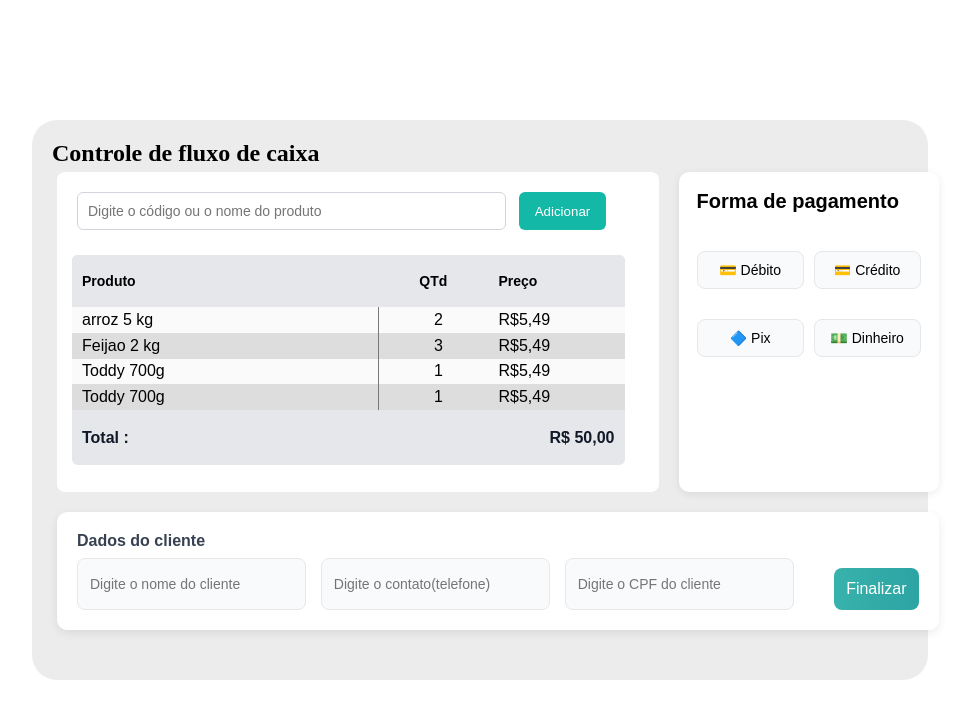
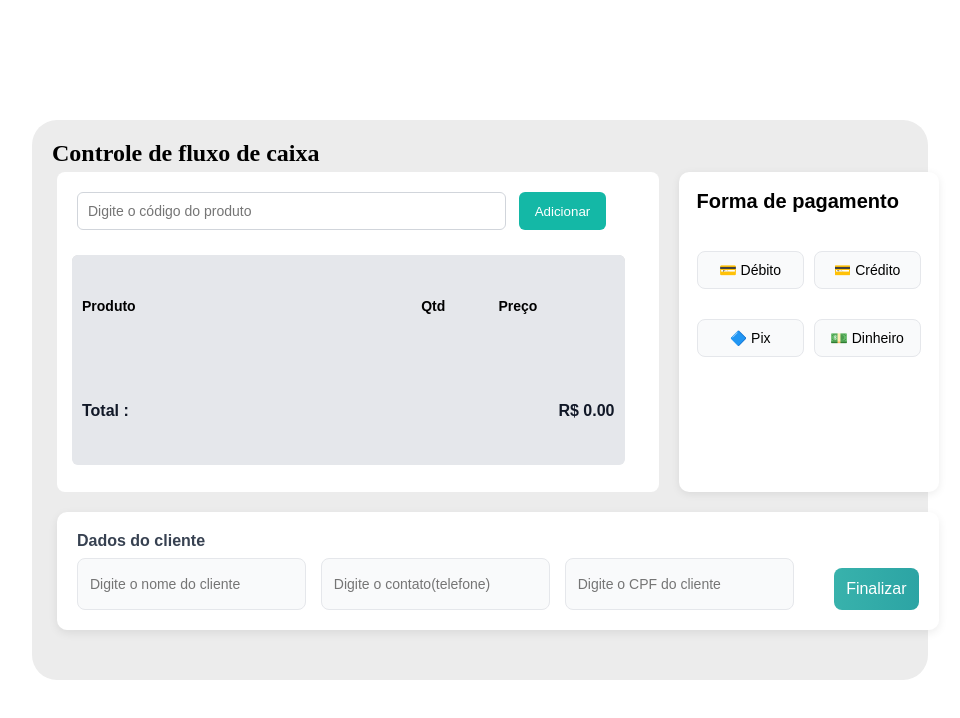
Before and after one commit to Ekonvv/VM-Software---Caixa-de-supermercado, a React (Vite) app: page / in a window 1280 px wide. Shown: the top 718 px of the page, without its empty margins (160-1120 px from the left). Built offline with nearby package versions, Linux system fonts and the light colour scheme.

Commit message:
Listcard func 0.1.1

```diff
--- a/src/components/Listcard.jsx
+++ b/src/components/Listcard.jsx
@@ -1,49 +1,152 @@
 import styles from "./Listcard.module.css"
+import { useState } from "react"
 
 export function Listcard() {
+
+    const products = [
+        { code: "001", nome: "Arroz 5kg", price: 24.90 },
+        { code: "002", nome: "Feijão 1kg", price: 19.40 },
+        { code: "003", nome: "Toddy 700g", price: 12.39 }
+    ]
+
+    const [texto, setTexto] = useState("")
+    const [lista, setLista] = useState([])
+
+    function enviar() {
+
+        const produtoExistente = lista.find(p => p.code === texto)
+
+        if (produtoExistente) {
+
+            setLista(lista.map(p =>
+                p.code === texto ? { ...p, qtd: p.qtd + 1 } : p
+            ))
+
+        } else {
+
+            setLista([...lista, { code: texto, qtd: 1 }])
+
+        }
+
+        setTexto("")
+    }
+
+    function aumentar(code) {
+
+        setLista(lista.map(p =>
+            p.code === code ? { ...p, qtd: p.qtd + 1 } : p
+        ))
+
+    }
+
+    function diminuir(code) {
+
+        setLista(
+            lista
+                .map(p =>
+                    p.code === code
+                        ? { ...p, qtd: p.qtd - 1 }
+                        : p
+                )
+                .filter(p => p.qtd > 0)
+        )
+
+    }
+
+    function remover(code) {
+
+        setLista(lista.filter(p => p.code !== code))
+
+    }
+
+    function Storage({ item }) {
+
+        const produto = products.find(p => p.code === item.code)
+
+        if (!produto) return null
+
+        return (
+
+            <tr className={styles.Item}>
+
+                <td>{produto.nome}</td>
+
+                <td>
+
+                    <button onClick={() => diminuir(item.code)}>−</button>
+
+                    {item.qtd}
+
+                    <button onClick={() => aumentar(item.code)}>+</button>
+
+                </td>
+
+                <td>
+                    R${(produto.price * item.qtd).toFixed(2)}
+                </td>
+
+                <td>
+
+                    <button onClick={() => remover(item.code)}>
+                        🗑
+                    </button>
+
+                </td>
+
+            </tr>
+
+        )
+    }
+
+    const total = lista.reduce((acc, item) => {
+
+        const produto = products.find(p => p.code === item.code)
+
+        if (!produto) return acc
+
+        return acc + produto.price * item.qtd
+
+    }, 0)
+
     return (
+
         <div className={styles.Listcard}>
+
             <div className={styles.top}>
-                <input type="text" placeholder="Digite o código ou o nome do produto" />
-                <button> Adicionar </button>
+
+                <input
+                    type="text"
+                    value={texto}
+                    onChange={(e) => setTexto(e.target.value)}
+                    placeholder="Digite o código do produto"
+                />
+
+                <button onClick={enviar}>
+                    Adicionar
+                </button>
+
             </div>
 
             <table>
+
                 <tr>
                     <th>Produto</th>
-                    <th>QTd</th>
+                    <th>Qtd</th>
                     <th>Preço</th>
                     <th></th>
                 </tr>
-                <tr className={styles.Item}>
-                    <td>arroz 5 kg</td>
-                    <td>2</td>
-                    <td>R$5,49</td>
-                    <td></td>
-                </tr>
-                <tr className={styles.Item}>
-                    <td>Feijao 2 kg</td>
-                    <td>3</td>
-                    <td>R$5,49</td>
-                     <td></td>
-                </tr>
-                <tr className={styles.Item}>
-                    <td>Toddy 700g</td>
-                    <td>1</td>
-                    <td>R$5,49</td>
-                     <td></td>
-                </tr>
-                <tr className={styles.Item}>
-                    <td>Toddy 700g</td>
-                    <td>1</td>
-                    <td>R$5,49</td>
-                     <td></td>
-                </tr>
+
+                {lista.map((item) => (
+                    <Storage key={item.code} item={item} />
+                ))}
+
                 <tr>
                     <th colSpan={2}>Total :</th>
-                    <th colSpan={2}>R$ 50,00</th>
+                    <th colSpan={2}>R$ {total.toFixed(2)}</th>
                 </tr>
+
             </table>
+
         </div>
     )
 }
```
Also changed, not shown: src/components/Listcard.module.css (line endings or trailing spaces).
